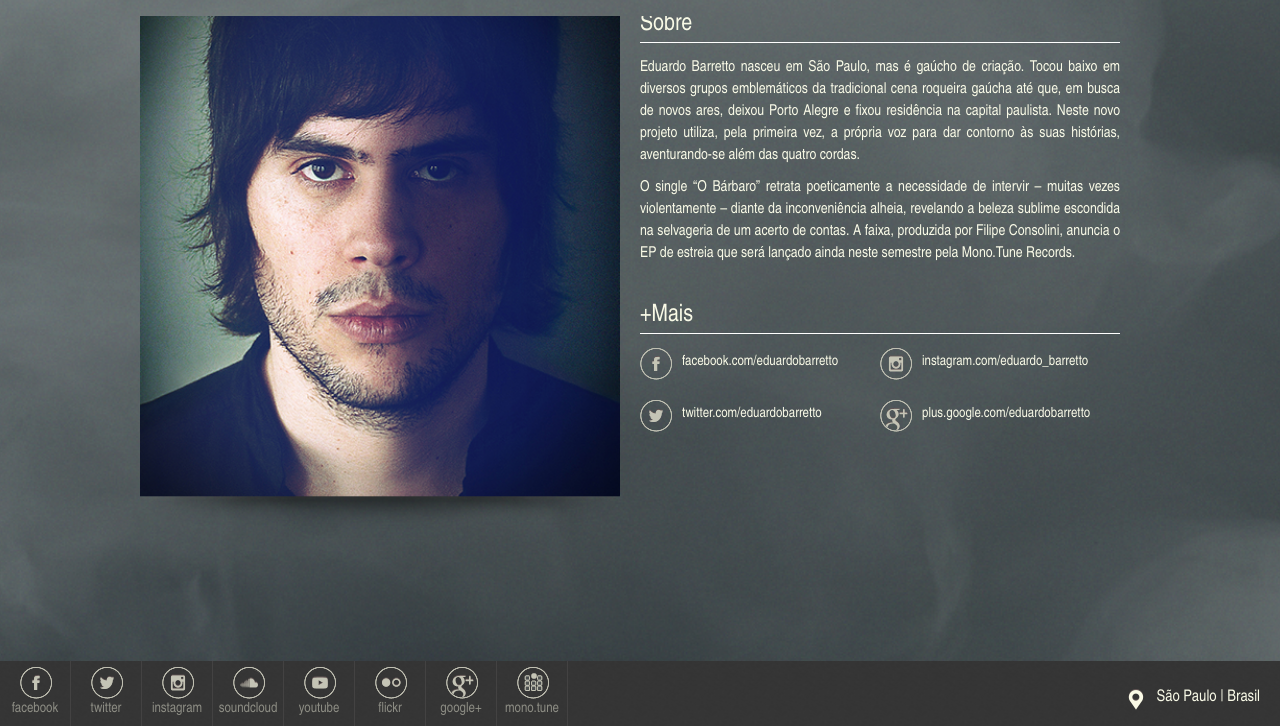
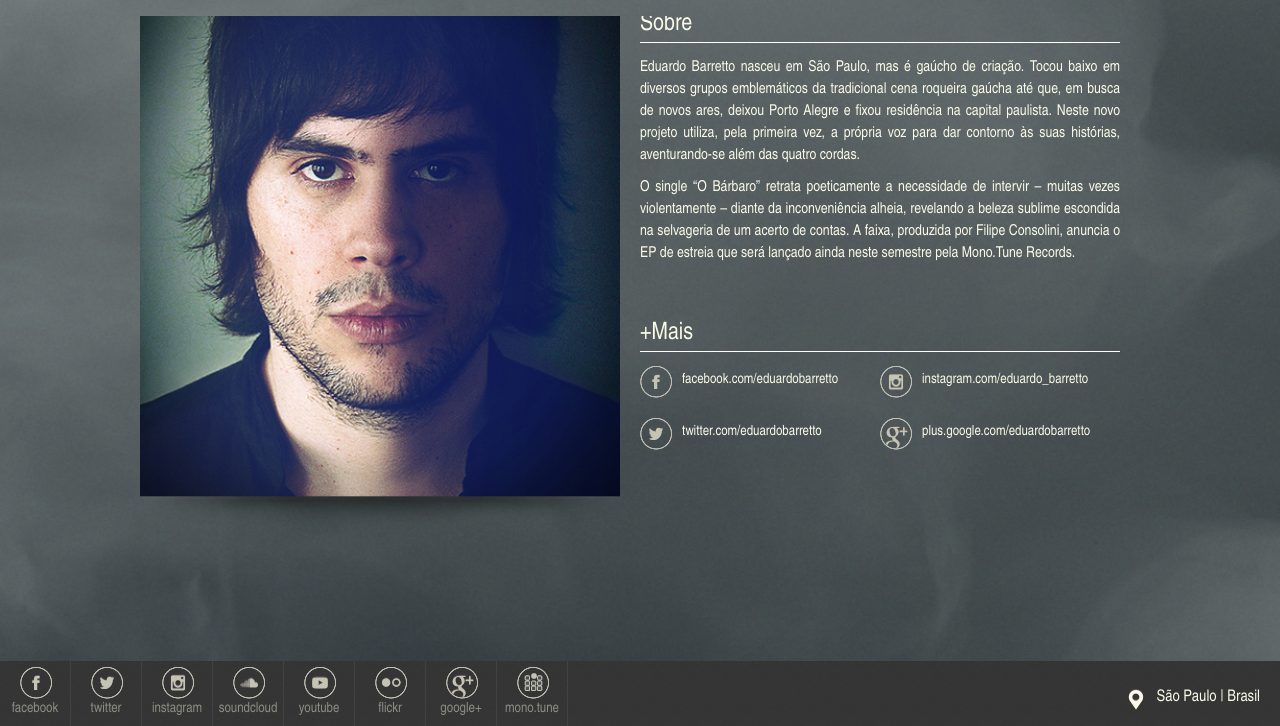
Before and after one commit to bchagas/edu-barreto, a plain HTML site: page sobre.html in a window 1280 px wide. Shown: the part 74-800 px from the top of the page. Drawn offline with Linux system fonts and the light colour scheme.

Commit message:
ajuste no espaço entre o texto e o Mais

```diff
--- a/sobre.html
+++ b/sobre.html
@@ -57,7 +57,7 @@
 		<p>O single “O Bárbaro” retrata poeticamente a necessidade de intervir – muitas vezes violentamente – diante da inconveniência alheia, revelando a beleza sublime escondida na selvageria de um acerto de contas. A faixa, produzida por Filipe Consolini, anuncia o EP de estreia que será lançado ainda neste semestre pela Mono.Tune Records.</p>
             </div>
             <div class="col fs-15 ml-20 w-50p">
-                <div class="title mb-30"><br>+Mais</div>
+                <div class="title mb-30"><br><br>+Mais</div>
 
                 <ul class="menu f-white icons-grid fs-14">
                     <a href="http://facebook.com/eduardobarretto" target="_blank"><li class="facebook"><span>facebook.com/eduardobarretto</span></li></a>
```
